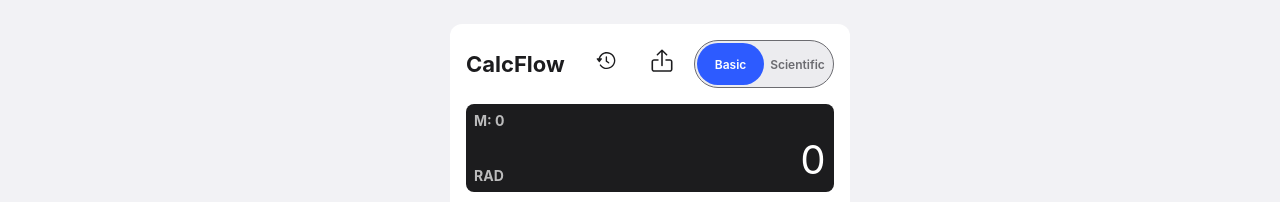
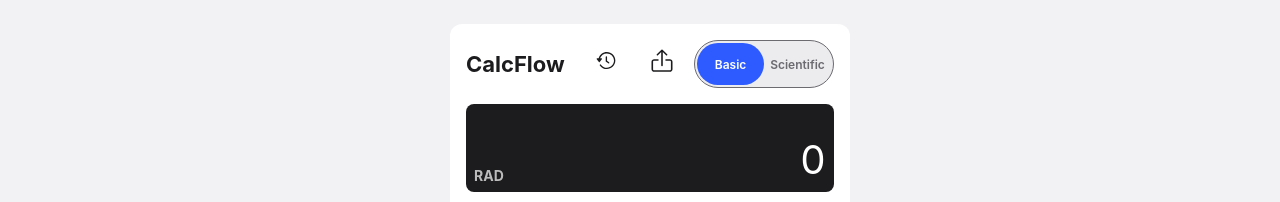
Before and after one commit to eldaduz/CalcFlow, a React (Vite) app: page / in a window 1280 px wide. Shown: the top 202 px of the page. Built offline with nearby package versions, Linux system fonts and the light colour scheme.

Commit message:
Hide memory indicator in Basic mode, expand History to full calculator height
Memory is only accessible via Scientific-mode buttons, so showing M: 0 in
Basic mode was misleading. History panel now spans the calculator's full
height on desktop instead of only its content height.

```diff
--- a/src/components/Display.jsx
+++ b/src/components/Display.jsx
@@ -4,6 +4,7 @@ export default function Display({
   error,
   angleMode,
   memory,
+  mode,
   resultAnnouncement,
 }) {
   const topRightText = error ? error.message : previousExpression;
@@ -12,7 +13,9 @@ export default function Display({
     <div>
       <div className="calculator-display">
         <div className="calculator-display-row calculator-display-row--top">
-          <span className="calculator-memory-indicator">M: {memory}</span>
+          {mode === 'scientific' && (
+            <span className="calculator-memory-indicator">M: {memory}</span>
+          )}
           <span
             className={
               error ? 'calculator-top-right calculator-top-right--error' : 'calculator-top-right'
--- a/src/styles/calculator.css
+++ b/src/styles/calculator.css
@@ -264,6 +264,7 @@ body {
   font-weight: 400;
   color: rgba(255, 255, 255, 0.7);
   min-height: 1.2em;
+  margin-left: auto;
   text-align: right;
   white-space: nowrap;
   overflow: hidden;
@@ -408,12 +409,18 @@ body {
   .calculator-history {
     position: absolute;
     top: 0;
+    bottom: 0;
     right: calc(100% + var(--space-16));
     width: 220px;
     background: var(--color-surface);
     border-radius: var(--space-12);
     padding: var(--space-16);
     box-shadow: 0 4px 24px rgba(0, 0, 0, 0.16);
+  }
+
+  .calculator-history .calculator-history-list {
+    flex: 1;
+    max-height: none;
   }
 }
 
```
